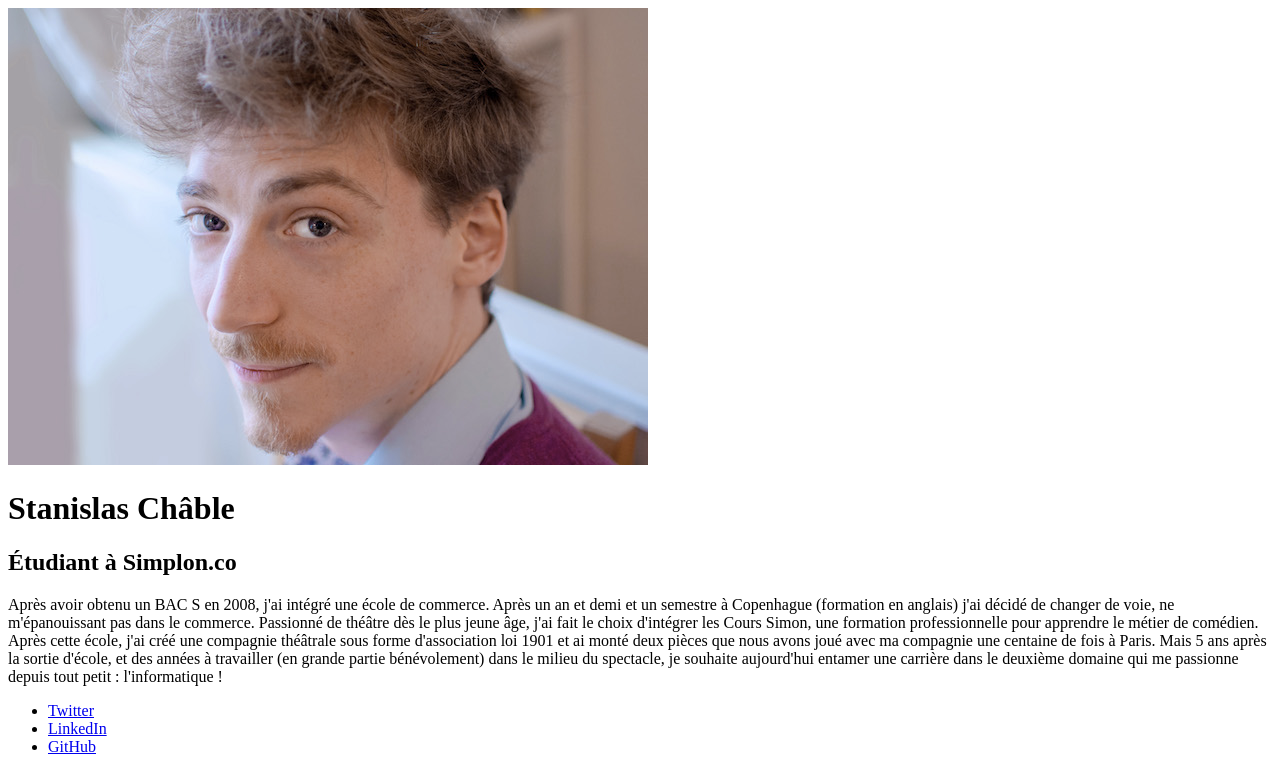
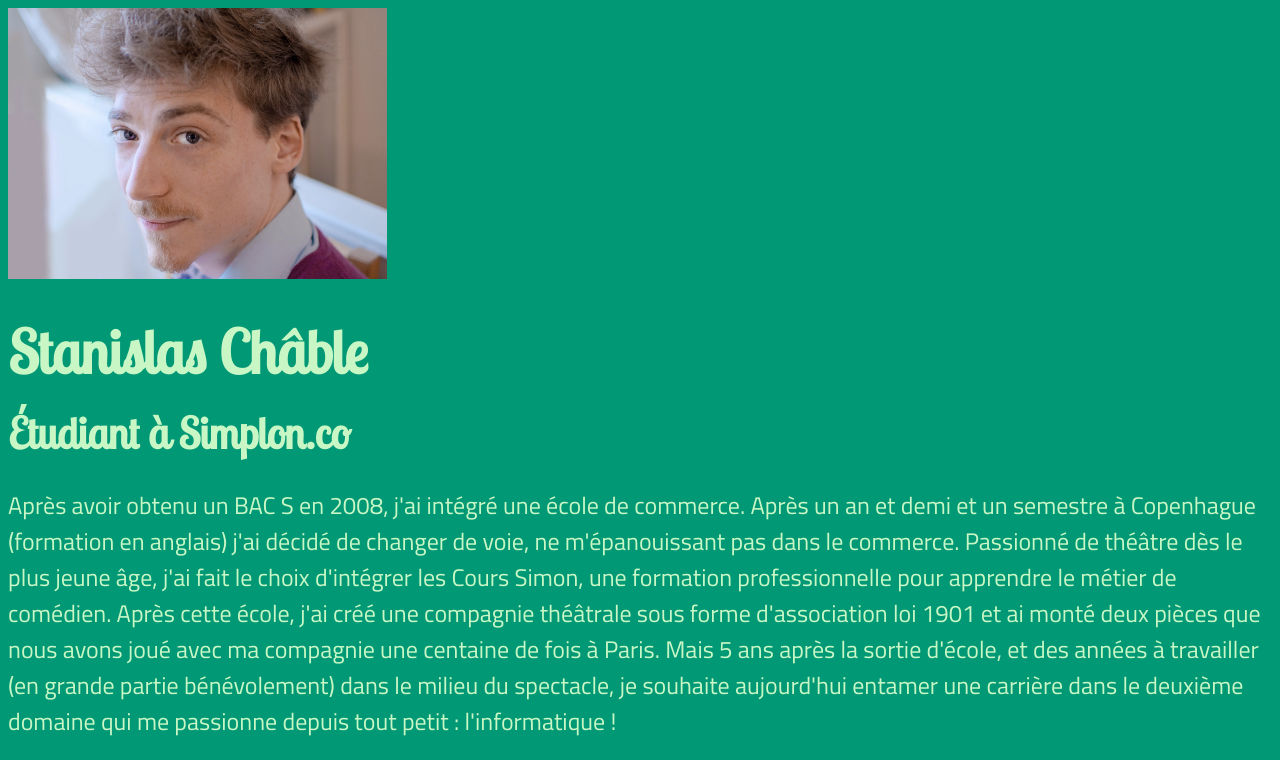
Before and after one commit to Selbahc/HTML-Project, a plain HTML site: page index.html in a window 1280 px wide. Shown: the top 760 px of the page. Drawn offline with Linux system fonts and the light colour scheme.

Commit message:
Ajout de CSS basique

```diff
--- a/index.html
+++ b/index.html
@@ -6,6 +6,8 @@
   <meta name="viewport" content="width=device-width, initial-scale=1.0">
   <meta http-equiv="X-UA-Compatible" content="ie=edge">
   <title>À propos de moi</title>
+  <link rel="stylesheet" href="style.css">
+  <link href="https://fonts.googleapis.com/css?family=Lobster+Two|Titillium+Web" rel="stylesheet">
 </head>
 
 <body>
--- /dev/null
+++ b/style.css
@@ -0,0 +1,34 @@
+body {
+  background: #019875;
+  font-family: 'Titillium Web', sans-serif;
+  color: #C8F7C5;
+  font-size: 1.5em;
+  line-height: 1.5em;
+}
+
+ul li {
+  list-style: circle;
+}
+
+h1, h2, h3 {
+  font-family: 'Lobster Two', cursive;
+  font-size: 2.5em;
+  line-height: 0.8em;
+}
+
+h2 {
+  font-size: 1.8em;
+}
+
+header img {
+  width: 30%;
+}
+
+a {
+  text-decoration: none;
+  color: #C8F7C5;
+}
+
+a:hover {
+  text-decoration: underline;
+}
```
